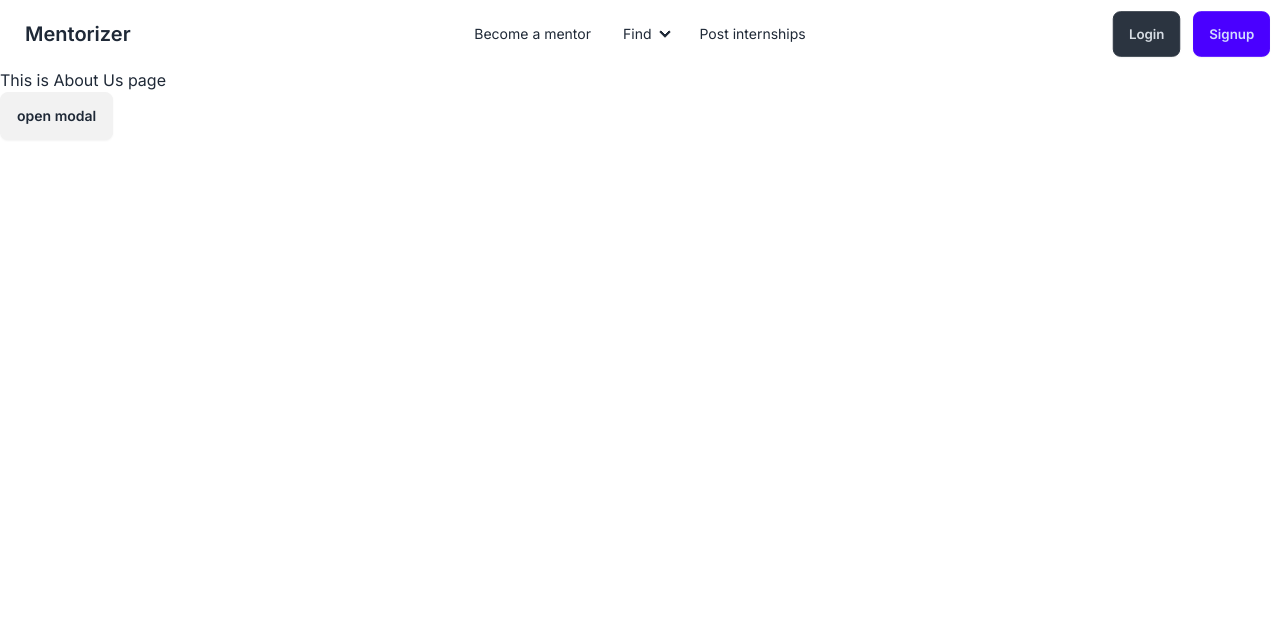
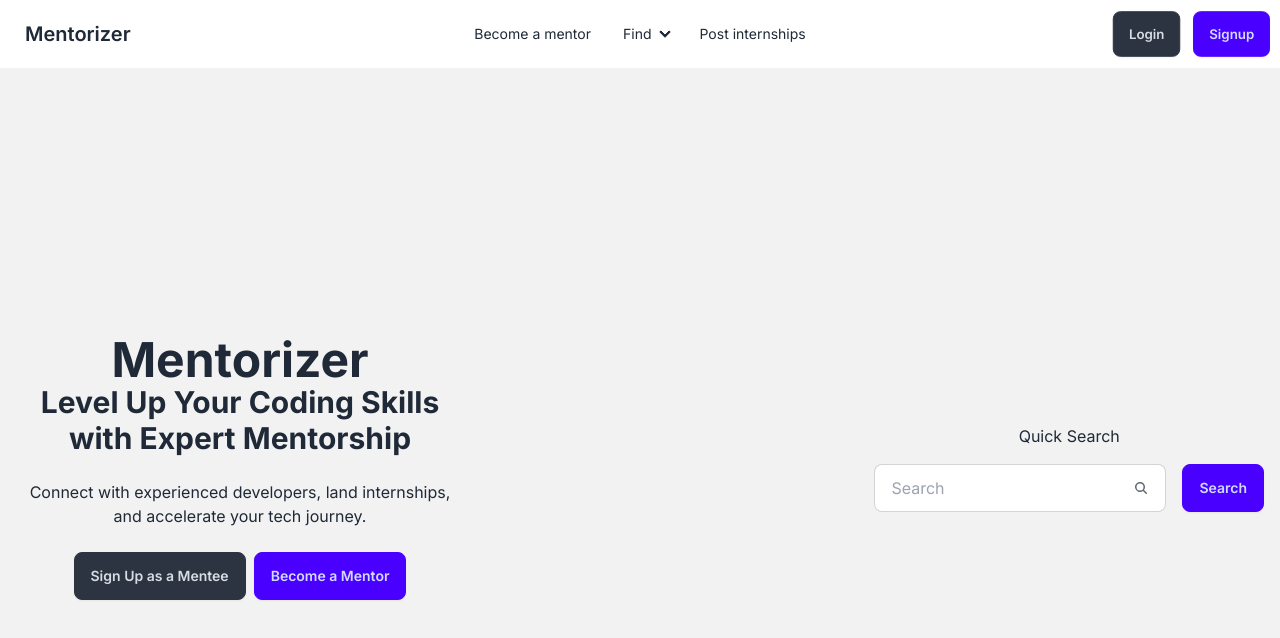
Before and after one commit to safwat-fathi/mentorizer, a Next.js app: page /about-us in a window 1280 px wide. Shown: the top 638 px of the page. Built offline with nearby package versions, Linux system fonts and the light colour scheme.

Commit message:
add: hero (in progress)

```diff
--- /dev/null
+++ b/app/(home)/about-us/components/Hero/index.tsx
@@ -0,0 +1,51 @@
+const Hero = () => {
+	return (
+		<section className="hero min-h-screen bg-base-200">
+			<div className="container mx-auto flex justify-between items-center hero-content text-center">
+				<div className="max-w-md">
+					<h1 className="text-5xl font-bold">Mentorizer</h1>
+					<h2 className="text-3xl font-bold">
+						Level Up Your Coding Skills with Expert Mentorship
+					</h2>
+					<p className="py-6">
+						Connect with experienced developers, land internships, and
+						accelerate your tech journey.
+					</p>
+
+					<div className="flex justify-center gap-2">
+						<button className="btn btn-neutral">Sign Up as a Mentee</button>
+						<button className="btn btn-primary">Become a Mentor</button>
+					</div>
+				</div>
+
+				<div className="divider"></div>
+
+				<div className="flex flex-col gap-4">
+					<p>Quick Search</p>
+
+					<div className="flex gap-4 items-center justify-center">
+						<label className="input input-bordered flex items-center gap-2">
+							<input type="text" className="grow" placeholder="Search" />
+							<svg
+								xmlns="http://www.w3.org/2000/svg"
+								viewBox="0 0 16 16"
+								fill="currentColor"
+								className="w-4 h-4 opacity-70"
+							>
+								<path
+									fillRule="evenodd"
+									d="M9.965 11.026a5 5 0 1 1 1.06-1.06l2.755 2.754a.75.75 0 1 1-1.06 1.06l-2.755-2.754ZM10.5 7a3.5 3.5 0 1 1-7 0 3.5 3.5 0 0 1 7 0Z"
+									clipRule="evenodd"
+								/>
+							</svg>
+						</label>
+
+						<button className="btn btn-primary">Search</button>
+					</div>
+				</div>
+			</div>
+		</section>
+	);
+};
+
+export default Hero;
--- a/app/(home)/about-us/page.tsx
+++ b/app/(home)/about-us/page.tsx
@@ -1,23 +1,9 @@
-import Button from "@/components/Button";
-import TextInput from "@/components/Inputs/TextInput";
-import Textarea from "@/components/Inputs/Textarea";
-import Modal from "@/components/Modal";
-import Image from "next/image";
+import Hero from "./components/Hero";
 
 const AboutUs = () => {
 	return (
 		<main>
-			<h1>This is About Us page</h1>
-			{/* <Button>asdasd</Button>
-			<TextInput
-				placeholder="Search"
-				label="search"
-				icon={<Image src="/search.svg" alt="Search" width={24} height={24} />}
-			/>
-
-			<Textarea placeholder="kkkkkk" rows={4} />
-			 */}
-			<Modal />
+			<Hero />
 		</main>
 	);
 };
--- a/tailwind.config.ts
+++ b/tailwind.config.ts
@@ -27,6 +27,6 @@ const config: Config = {
 		logs: true, // Shows info about daisyUI version and used config in the console when building your CSS
 		themeRoot: ":root", // The element that receives theme color CSS variables
 	},
-	plugins: [forms, daisyui],
+	plugins: [daisyui],
 };
 export default config;
```
